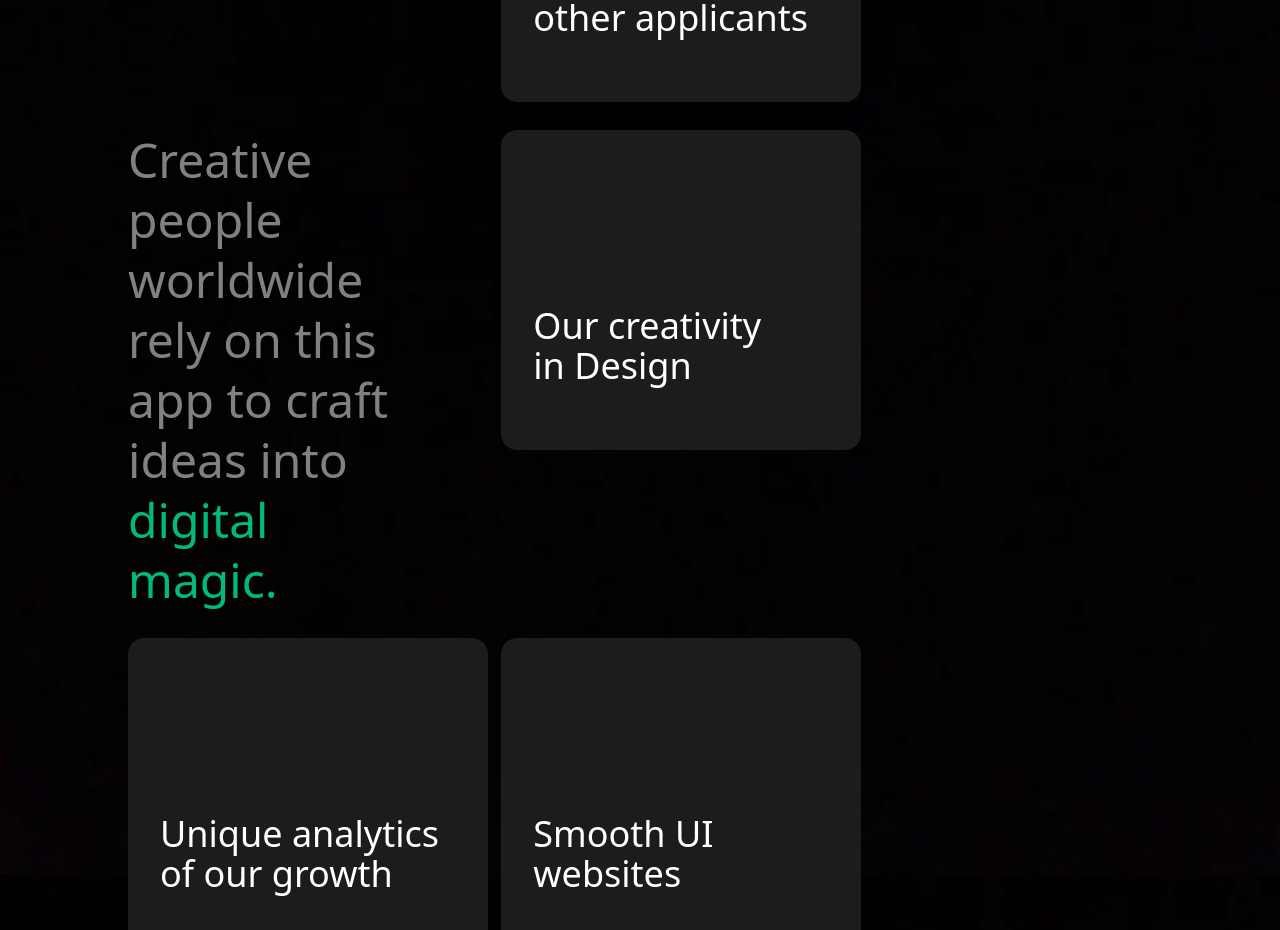
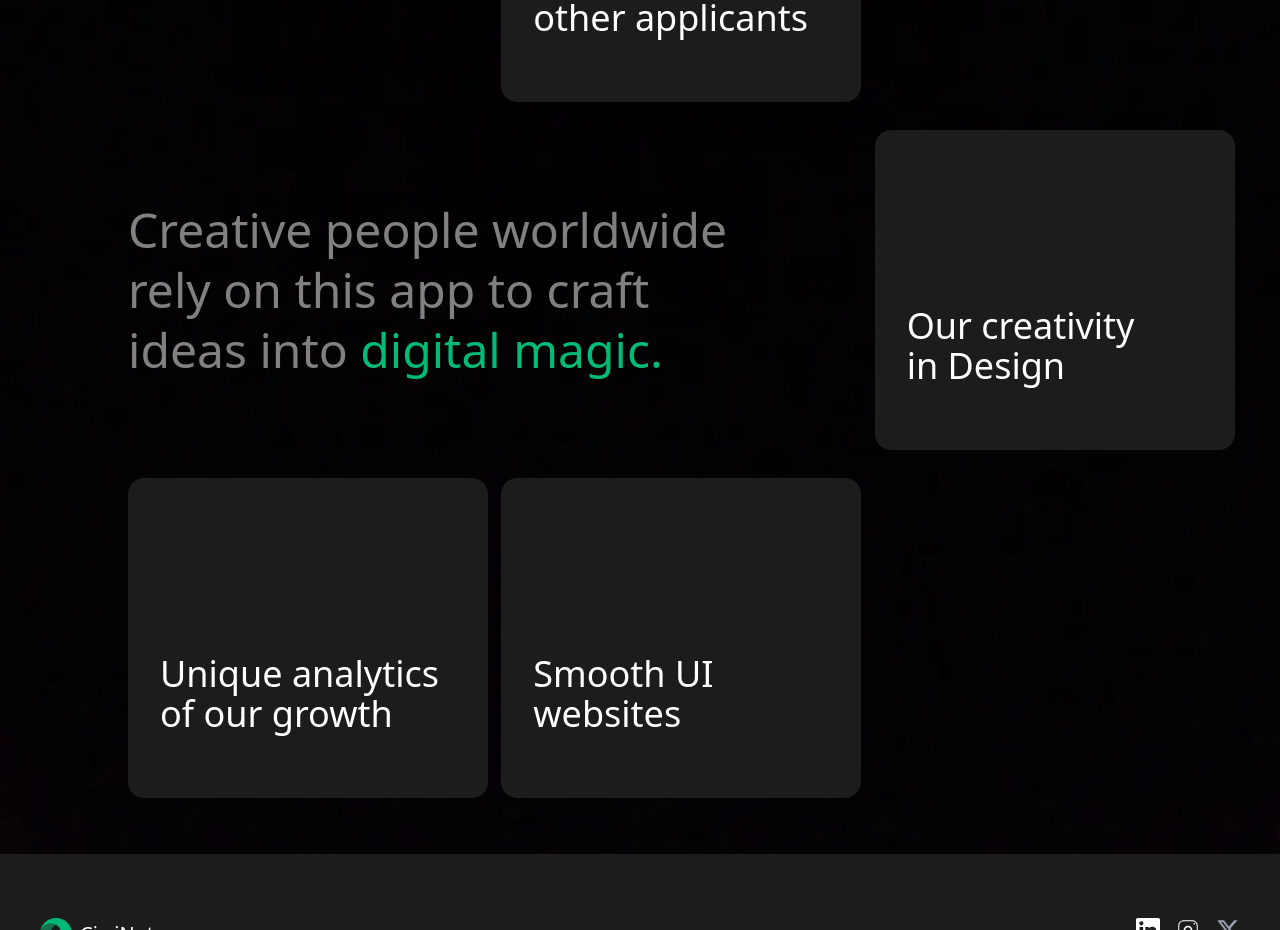
Before and after one commit to FahadBinQaiser/JobDemo, a React (Vite) app in the folder Jobdemo/: page / in a window 1280 px wide. Shown: the part 2480-3410 px from the top of the page. Built offline with nearby package versions, Linux system fonts and the light colour scheme.

Commit message:
Keyfeature done

```diff
--- a/Jobdemo/src/components/KeyFeature/KeyFeature.jsx
+++ b/Jobdemo/src/components/KeyFeature/KeyFeature.jsx
@@ -116,9 +116,9 @@ export default function KeyFeature() {
                   return (
                     <div
                       key={j}
-                      className={`col-span-${cell.span} ${cell.custom} text-white flex justify-start items-center`}
+                      className={`col-span-2 ${cell.custom} text-white flex justify-start items-center`}
                     >
-                      <div className="text-5xl text-left leading-tight text-[#FFFFFF80]">
+                      <div className="text-5xl w-full text-left leading-tight text-[#FFFFFF80]">
                         Creative people worldwide rely on this app to craft
                         ideas into{" "}
                         <span className="highlight text-[#00BB77]">
```
